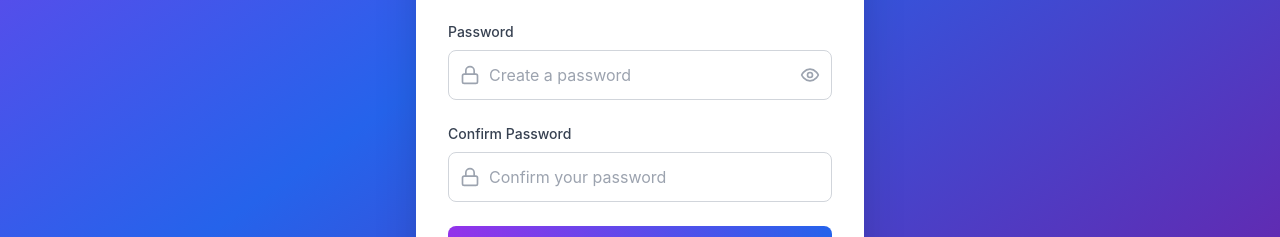
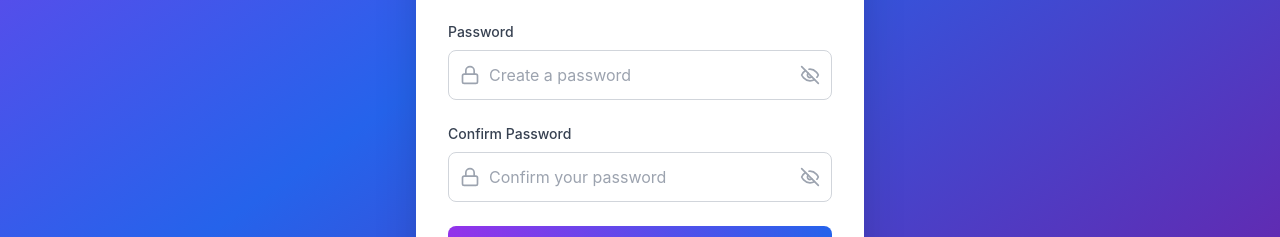
Before and after one commit to anurag-kkumar/Deviathon_RAVEN, a React (Create React App) app in the folder frontend/: page /signup in a window 1280 px wide. Shown: the part 512-749 px from the top of the page. Built offline with nearby package versions, Linux system fonts and the light colour scheme.

Commit message:
Update Signup.js
Update Signup.js

```diff
--- a/frontend/src/pages/Signup.js
+++ b/frontend/src/pages/Signup.js
@@ -65,8 +65,8 @@ const Signup = () => {
         localStorage.setItem('token', data.token);
         localStorage.setItem('user', JSON.stringify(data.user));
 
-        // Redirect to dashboard
-        navigate('/dashboard');
+        // Redirect to login page after signup
+        navigate('/login');
       } else {
         const errorData = await response.json();
         setErrors({ submit: errorData.message || 'Signup failed' });
@@ -75,7 +75,7 @@ const Signup = () => {
       console.error('Signup error:', error);
       setErrors({ submit: 'Network error. Please try again.' });
 
-      // Demo purpose - even if API fails, simulate success
+      // Demo purpose - even if API fails, simulate success and redirect to login
       const demoUser = {
         id: 1,
         name: formData.fullName,
@@ -84,7 +84,7 @@ const Signup = () => {
       };
       localStorage.setItem('token', 'demo-token');
       localStorage.setItem('user', JSON.stringify(demoUser));
-      navigate('/dashboard');
+      navigate('/login');
     } finally {
       setLoading(false);
     }
@@ -220,7 +220,7 @@ const Signup = () => {
                   aria-label={showPassword ? 'Hide password' : 'Show password'}
                   className="absolute right-3 top-1/2 transform -translate-y-1/2 text-gray-400 hover:text-gray-600"
                 >
-                  {showPassword ? <EyeOff className="w-5 h-5" /> : <Eye className="w-5 h-5" />}
+                  {showPassword ? <Eye className="w-5 h-5" /> : <EyeOff className="w-5 h-5" />}
                 </button>
               </div>
               {errors.password && (
@@ -251,7 +251,7 @@ const Signup = () => {
                   aria-label={showConfirmPassword ? 'Hide confirm password' : 'Show confirm password'}
                   className="absolute right-3 top-1/2 transform -translate-y-1/2 text-gray-400 hover:text-gray-600"
                 >
-                  {/* {showConfirmPassword ? <Eyeoff className="w-5 h-5" /> : <Eye className="w-5 h-5" />} */}
+                  {showConfirmPassword ? <Eye className="w-5 h-5" /> : <EyeOff className="w-5 h-5" />}
                 </button>
               </div>
               {errors.confirmPassword && (
```
